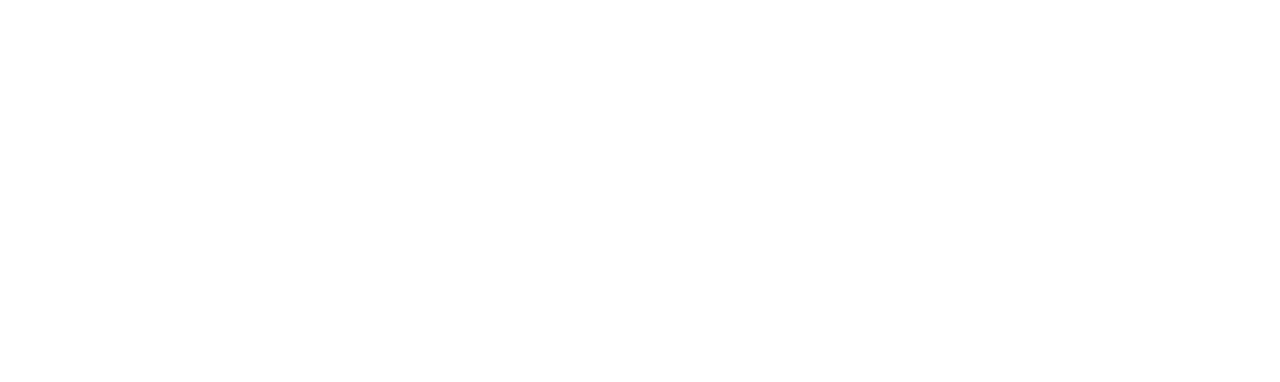
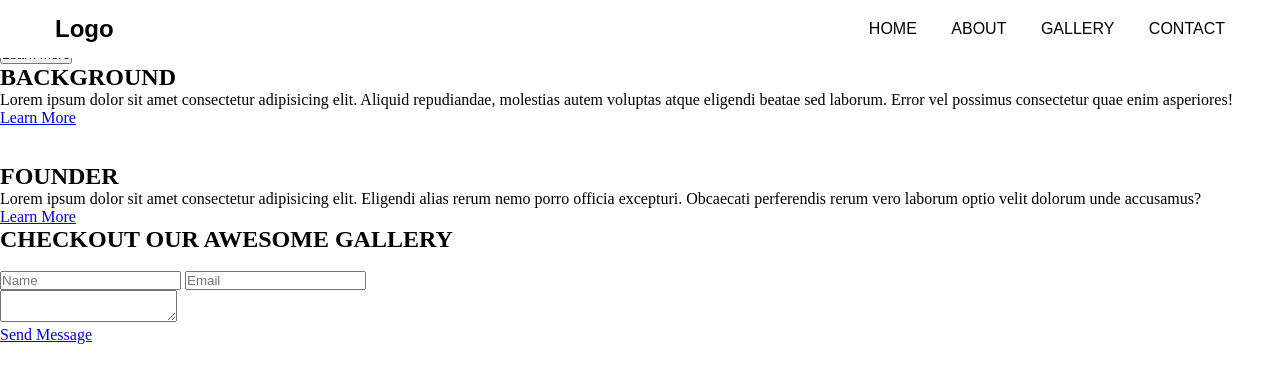
Before and after one commit to pageler/sass03_partials, a plain HTML site: page index.html in a window 1280 px wide. Drawn offline with Linux system fonts and the light colour scheme.

Commit message:
Nav section.

```diff
--- /dev/null
+++ b/components/_nav.scss
@@ -0,0 +1,29 @@
+nav {
+    display: flex;
+    justify-content: space-between;
+    align-items: center;
+    font-family: sans-serif;
+    padding: 15px;
+    position: fixed;
+    width: 100%;
+    background-color: #fff;
+
+    .logo-container {
+        margin-left: 40px;
+    }
+
+    ul {
+        margin-right: 40px;
+
+        li {
+            display: inline;
+            list-style: none;
+            margin-left: 30px;
+
+            a {
+                text-decoration: none;
+                color: #000;
+            }
+        }
+    }
+}
--- /dev/null
+++ b/components/_resets.scss
@@ -0,0 +1,5 @@
+* {
+    margin: 0;
+    padding: 0;
+    box-sizing: border-box;
+}
--- a/index.html
+++ b/index.html
@@ -8,6 +8,76 @@
     <link rel="stylesheet" href="style.css">
 </head>
 <body>
+    <!-- Navigation -->
+    <nav>
+        <div class="logo-container">
+            <h1 class="logo">Logo</h1>
+        </div>
 
+        <ul>
+            <li><a href="#">HOME</a></li>
+            <li><a href="#">ABOUT</a></li>
+            <li><a href="#">GALLERY</a></li>
+            <li><a href="#">CONTACT</a></li>
+        </ul>
+    </nav>
+
+    <!-- Header -->
+    <main>
+    <section class="content-container">
+        <h1>LETS'S TAKE A SNAPSHOT</h1>
+        <P class="info">
+            Lorem ipsum dolor sit, amet consectetur adipisicing elit. Officiis, optio accusamus voluptatem laudantium dolore, similique ipsam voluptatum error dolores pariatur in? Id ab quisquam beatae.
+        </P>
+
+        <button class="main-btn">Learn More</button>
+    </section>
+    </main>
+
+    <!-- Background -->
+    <section class="card">
+        <div class="card-content">
+            <h1>BACKGROUND</h1>
+            <p>
+                Lorem ipsum dolor sit amet consectetur adipisicing elit. Aliquid repudiandae, molestias autem voluptas atque eligendi beatae sed laborum. Error vel possimus consectetur quae enim asperiores!
+            </p>
+            <a href="#">Learn More</a>
+        </div>
+
+        <img src="" class="card-img">
+    </section>
+
+    <section class="card">
+        <img src="" class="card-img">
+        <div class="cars-content">
+            <h1>FOUNDER</h1>
+            <p>
+                Lorem ipsum dolor sit amet consectetur adipisicing elit. Eligendi alias rerum nemo porro officia excepturi. Obcaecati perferendis rerum vero laborum optio velit dolorum unde accusamus?
+            </p>
+            <a href="#">Learn More</a>
+        </div>
+    </section>
+
+    <section class="gallery">
+        <h1>CHECKOUT OUR AWESOME GALLERY</h1>
+
+        <div class="images">
+            <img src="" class="gallery-img">
+            <img src="" class="gallery-img">
+            <img src="" class="gallery-img">
+            <img src="" class="gallery-img">
+            <img src="" class="gallery-img">
+        </div>
+    </section>
+
+    <!-- Footer -->
+    <footer>
+        <form>
+            <input type="text" placeholder="Name" />
+            <input type="email" placeholder="Email" /> <br />
+            <textarea></textarea> <br />
+            <a href="#">Send Message</a>
+        </form>
+    </footer>
 </body>
 </html>
--- a/style.scss
+++ b/style.scss
@@ -0,0 +1,2 @@
+@import "components/resets";
+@import "components/nav";
```
Also changed, not shown: style.css, 1 other file.
